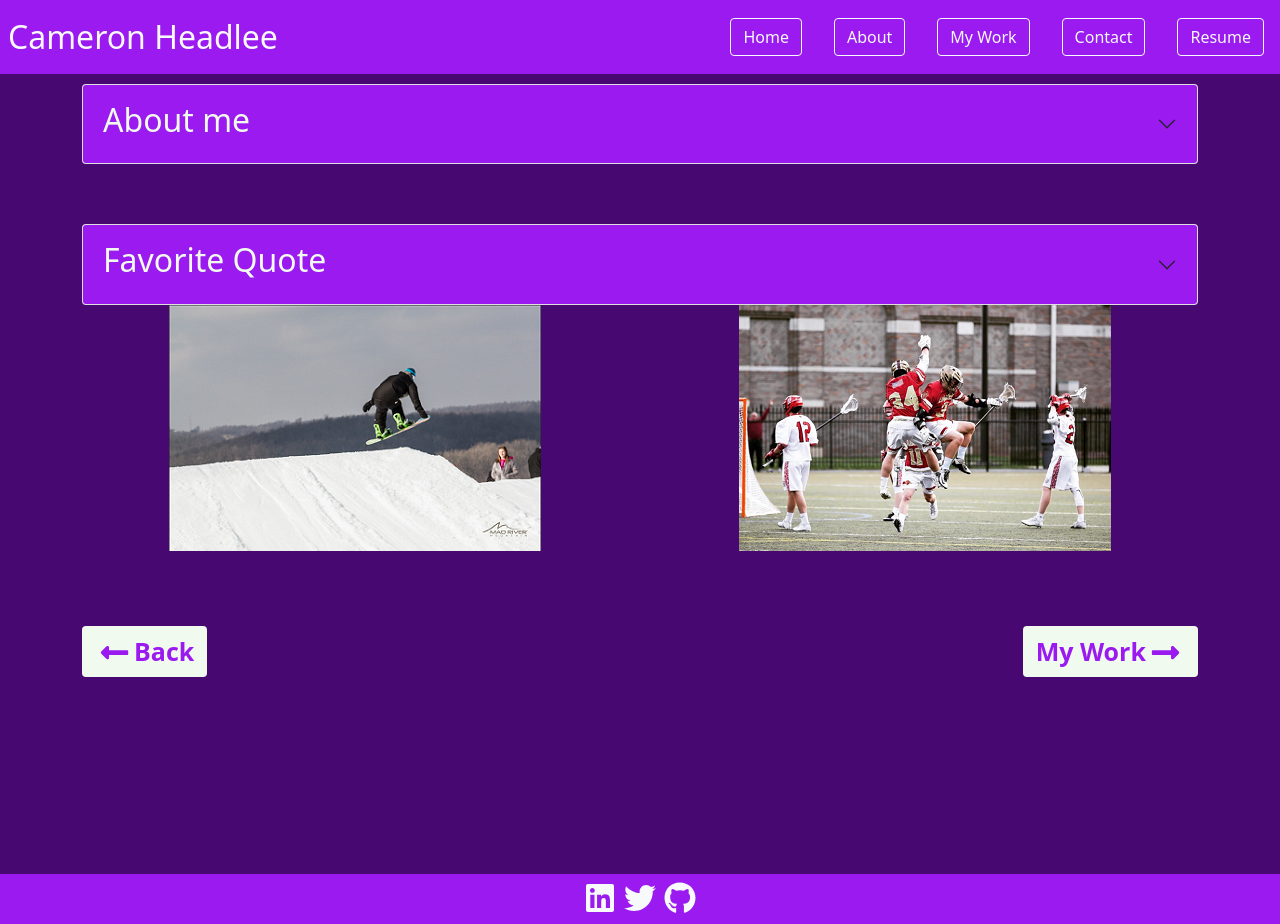
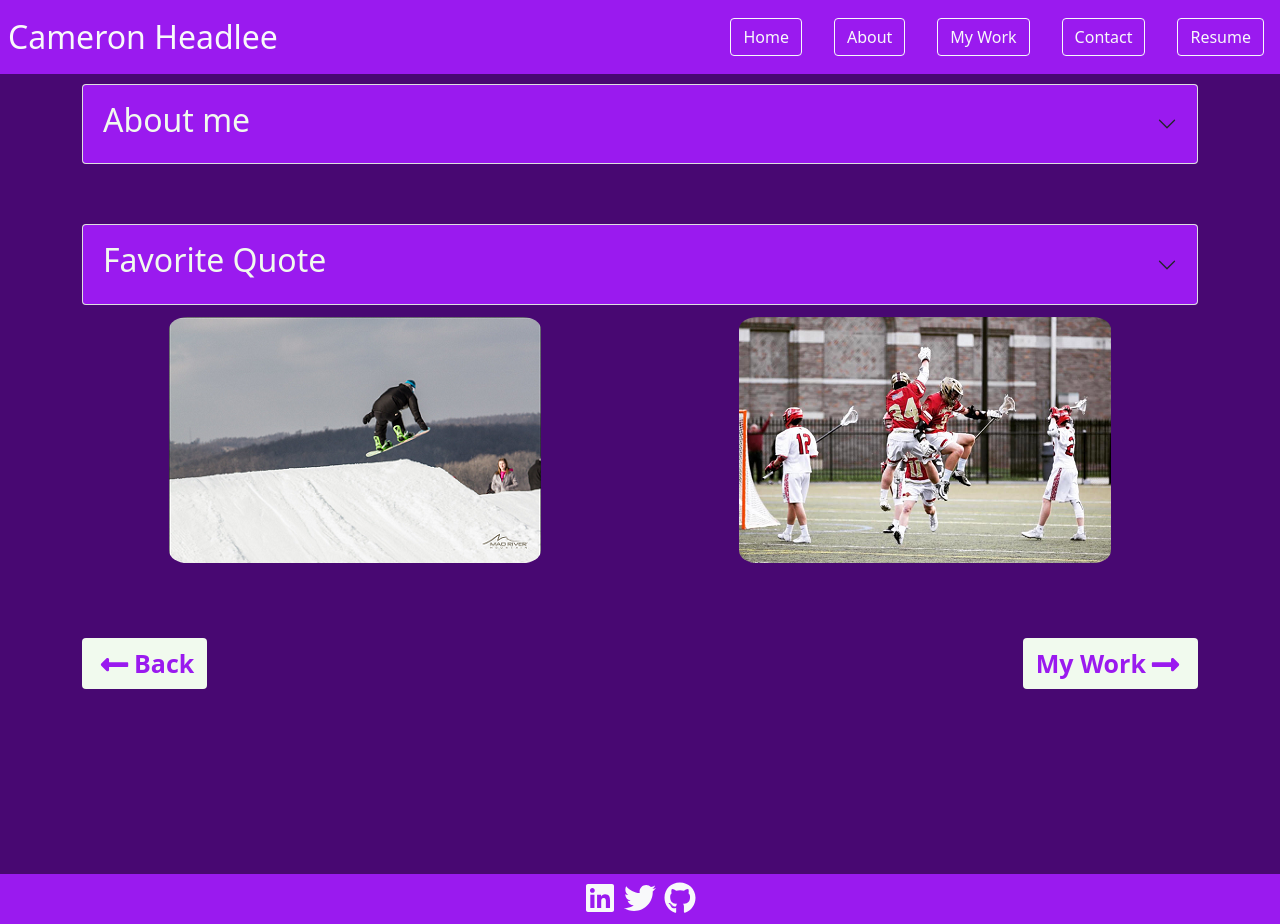
Before and after one commit to CameronHeadlee/R-Portfolio, a React (Create React App) app: page /About in a window 1280 px wide. Built offline with nearby package versions, Linux system fonts and the light colour scheme.

Commit message:
added a class for the new photos.

```diff
--- a/src/styles/About.css
+++ b/src/styles/About.css
@@ -41,6 +41,11 @@
   padding: 50px 0px 0px 0px;
 }
 
+.picture {
+  border-radius: 5%;
+  margin: 12px 0px 0px 0px;
+}
+
 .btn.btn-outline-seven {
   background-color: #f1faee;
   color: #9a1aef;
```
